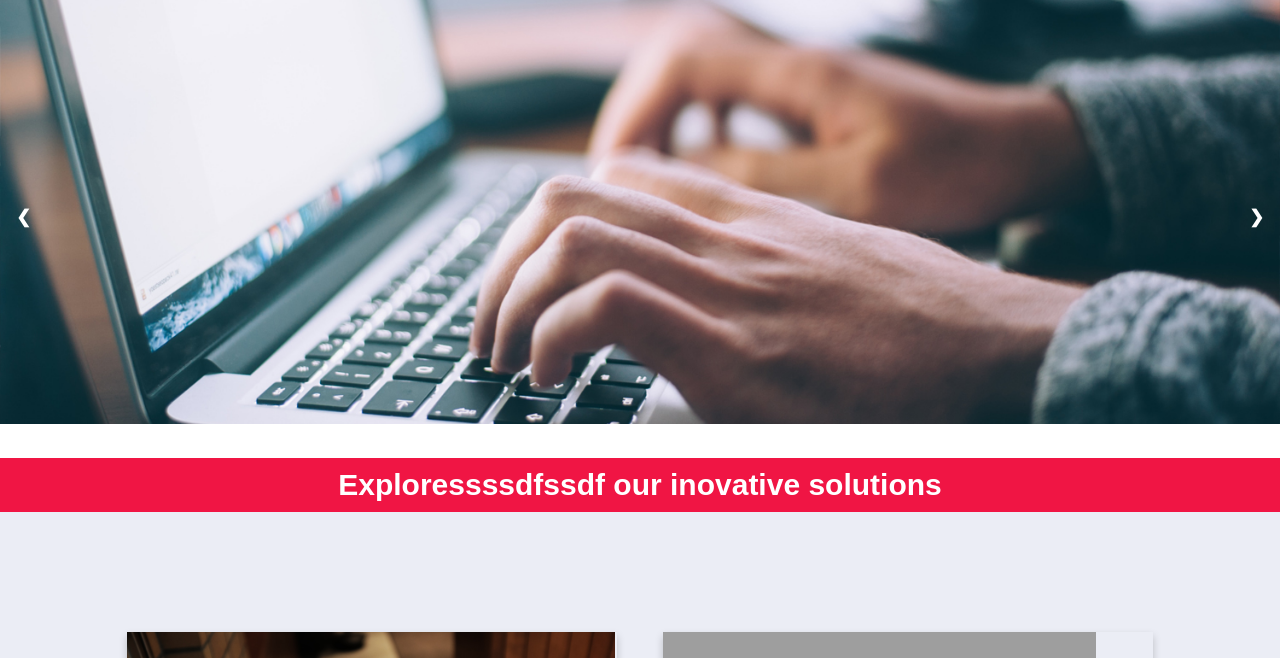
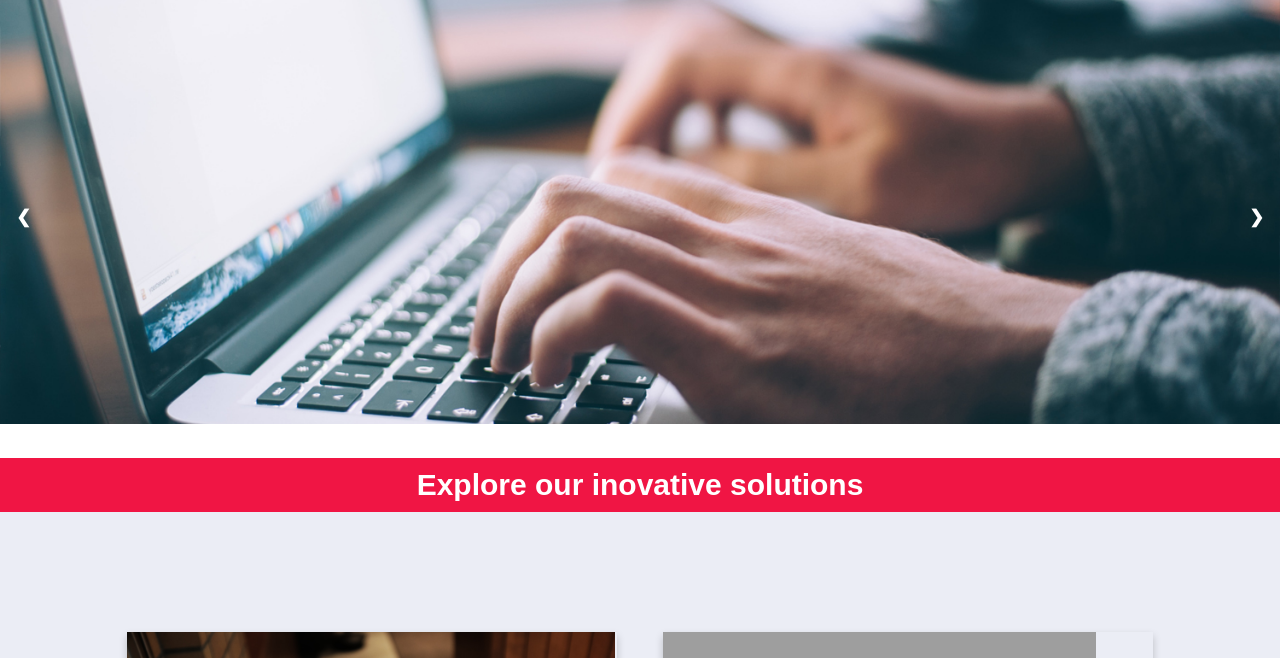
Before and after one commit to SURYA-S-A/Phase-I, a plain HTML site: page index.html in a window 1280 px wide. Shown: the part 65-723 px from the top of the page. Drawn offline with Linux system fonts and the light colour scheme; grey boxes are pictures that could not be loaded; files whose address does not match are found by name.

Commit message:
Update index.html

```diff
--- a/index.html
+++ b/index.html
@@ -37,7 +37,7 @@
             <a class="next" onclick="plusSlides(1)">&#10095;</a>
         </div>
         <section class="explore">
-            <p class="exploreheading">Exploressssdfssdf our inovative solutions</p>
+            <p class="exploreheading">Explore our inovative solutions</p>
             <div class="briefcontainer">
                 <div class="breif-1">
                     <div class="card-1">
```
